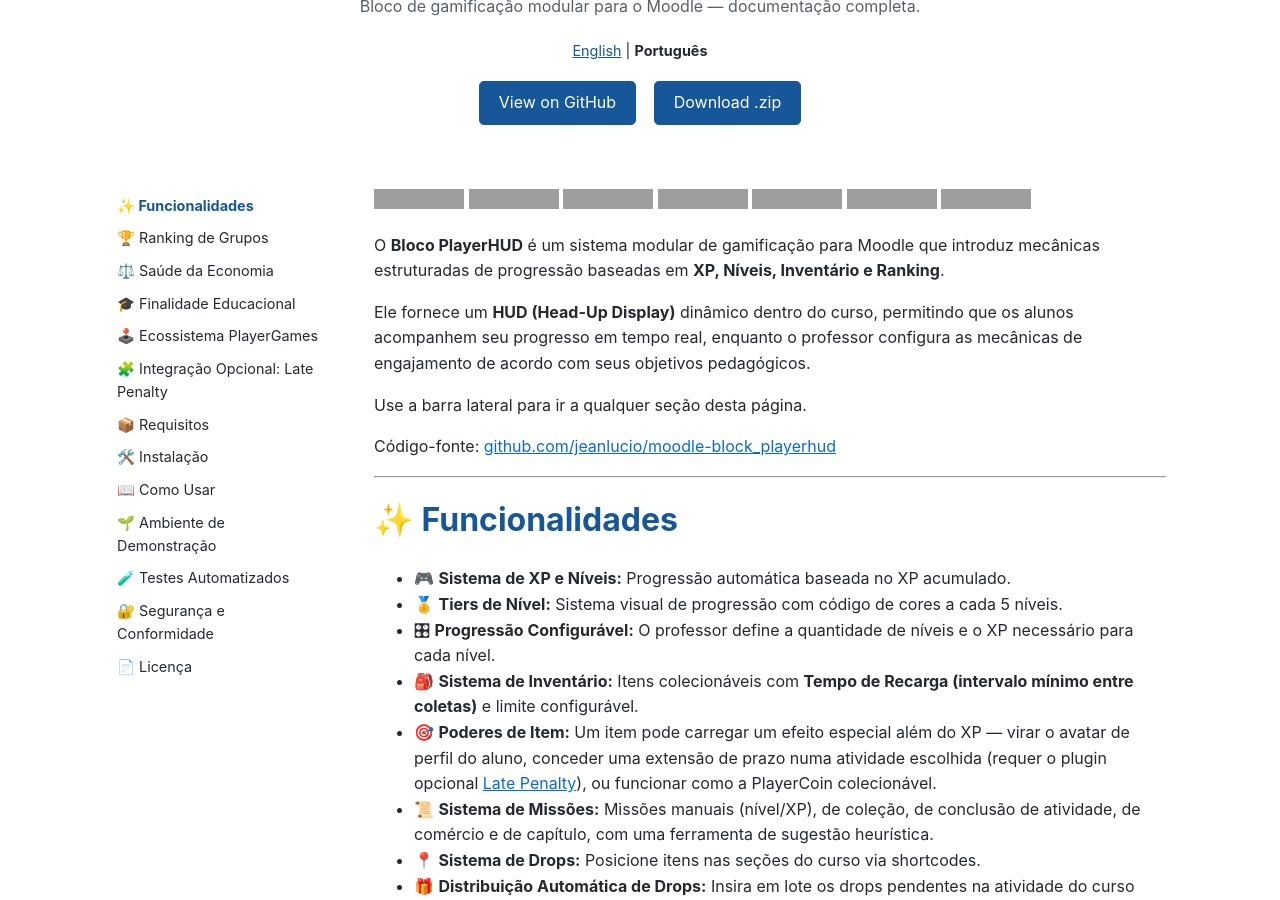
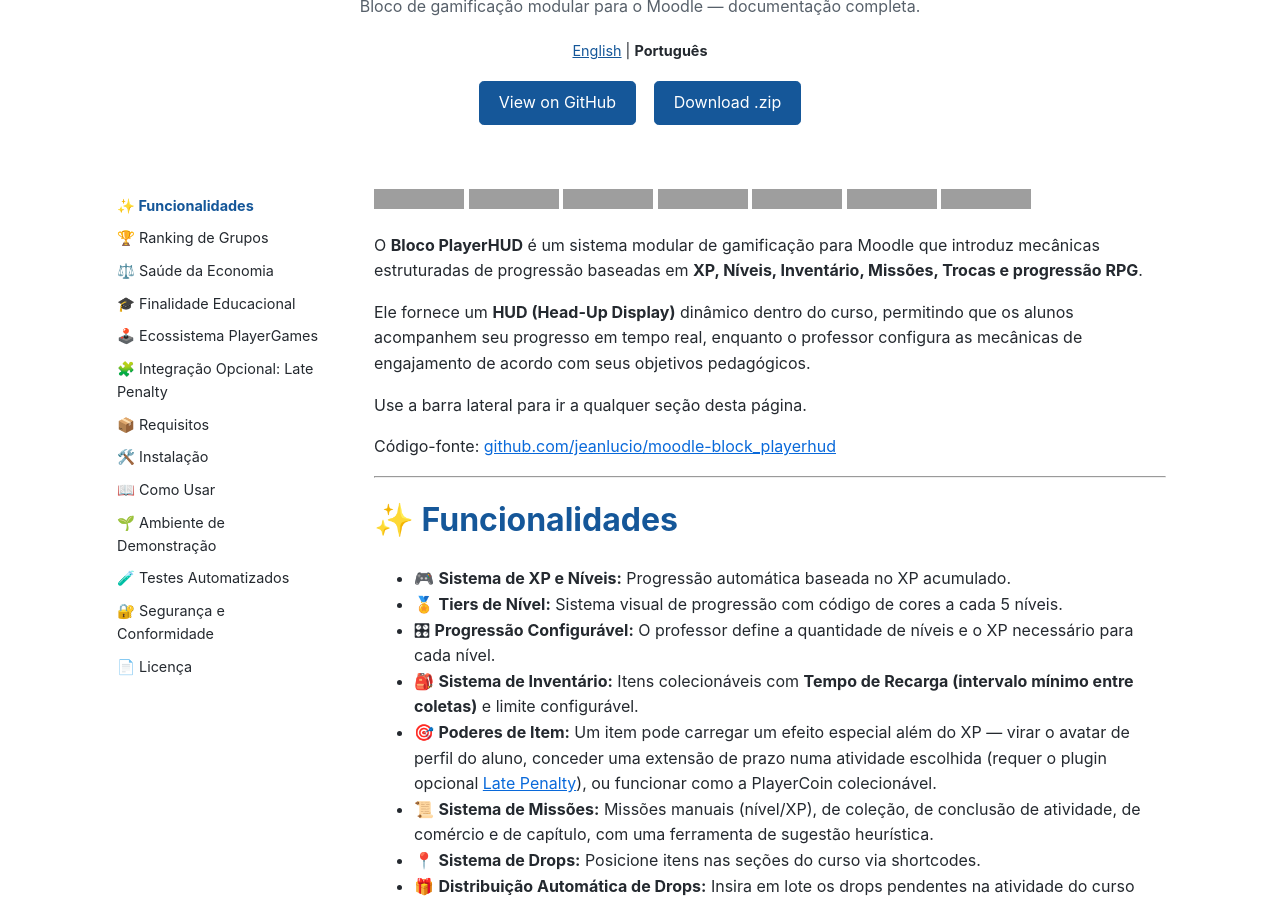
Before and after one commit to jeanlucio/moodle-block_playerhud, a Jekyll site: the page built from docs/pt.md, in a window 1280 px wide and 900 px high, scrolled down 330 px, cut to the strip 0-900 px from the top of the window. Built offline with Jekyll 4.4.1, drawn with Linux system fonts in a browser that asks for light colours; grey boxes are pictures that could not be loaded.

```diff
--- a/docs/pt.md
+++ b/docs/pt.md
@@ -13,7 +13,8 @@ lang: pt
 ![Core Component](https://img.shields.io/badge/Role-Core_Component-198754?style=flat-square)
 
 O **Bloco PlayerHUD** é um sistema modular de gamificação para Moodle que introduz mecânicas
-estruturadas de progressão baseadas em **XP, Níveis, Inventário e Ranking**.
+estruturadas de progressão baseadas em **XP, Níveis, Inventário, Missões, Trocas e progressão
+RPG**.
 
 Ele fornece um **HUD (Head-Up Display)** dinâmico dentro do curso, permitindo que os alunos
 acompanhem seu progresso em tempo real, enquanto o professor configura as mecânicas de
```
Also changed, not shown: docs/index.md (+1 -1 lines), README.md.
